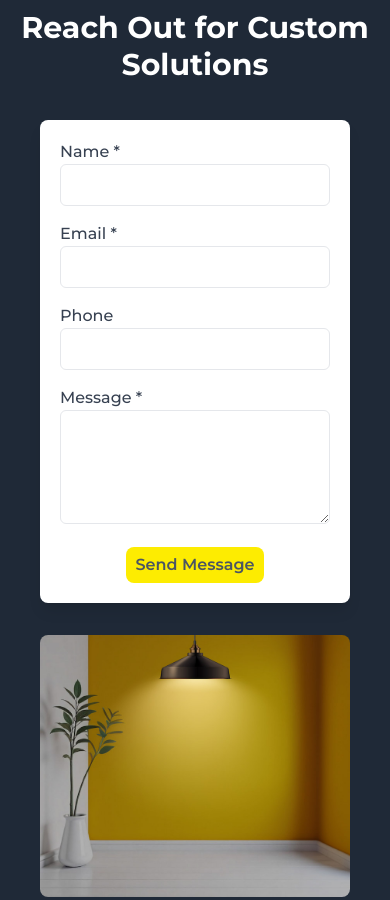
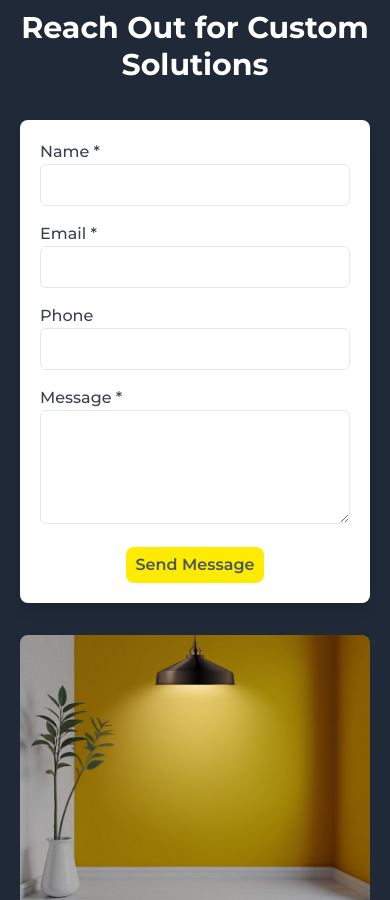
Before and after one commit to arikannee/dashwood, a Next.js app: page / in a window 390 px wide. Shown: the part 3422-4322 px from the top of the page. Built offline with nearby package versions, Linux system fonts and the light colour scheme.

Commit message:
fix contact

```diff
--- a/app/components/contect-home/ContactHome.js
+++ b/app/components/contect-home/ContactHome.js
@@ -53,7 +53,7 @@ export default function ContactHome() {
         </div>
 
         <div className="flex justify-center items-center">
-          <div className="container mx-auto grid grid-cols-1 lg:grid-cols-2 gap-8 px-5 lg:px-0 relative">
+          <div className="mx-auto grid grid-cols-1 lg:grid-cols-2 gap-8 lg:px-0 relative">
             {/* Contact Form */}
             <div className="bg-white p-5 sm:p-10 sm:pb-6 rounded-lg shadow-lg relative">
               <form onSubmit={sendEmail}>
@@ -116,7 +116,7 @@ export default function ContactHome() {
                     : "/images/yellow-room-dark.jpg"
                 }
                 alt="Background with scroll-triggered switching"
-                className="rounded-lg transition-opacity duration-1000 lg:h-screen"
+                className="rounded-lg transition-opacity duration-1000"
               />
             </div>
           </div>
```
